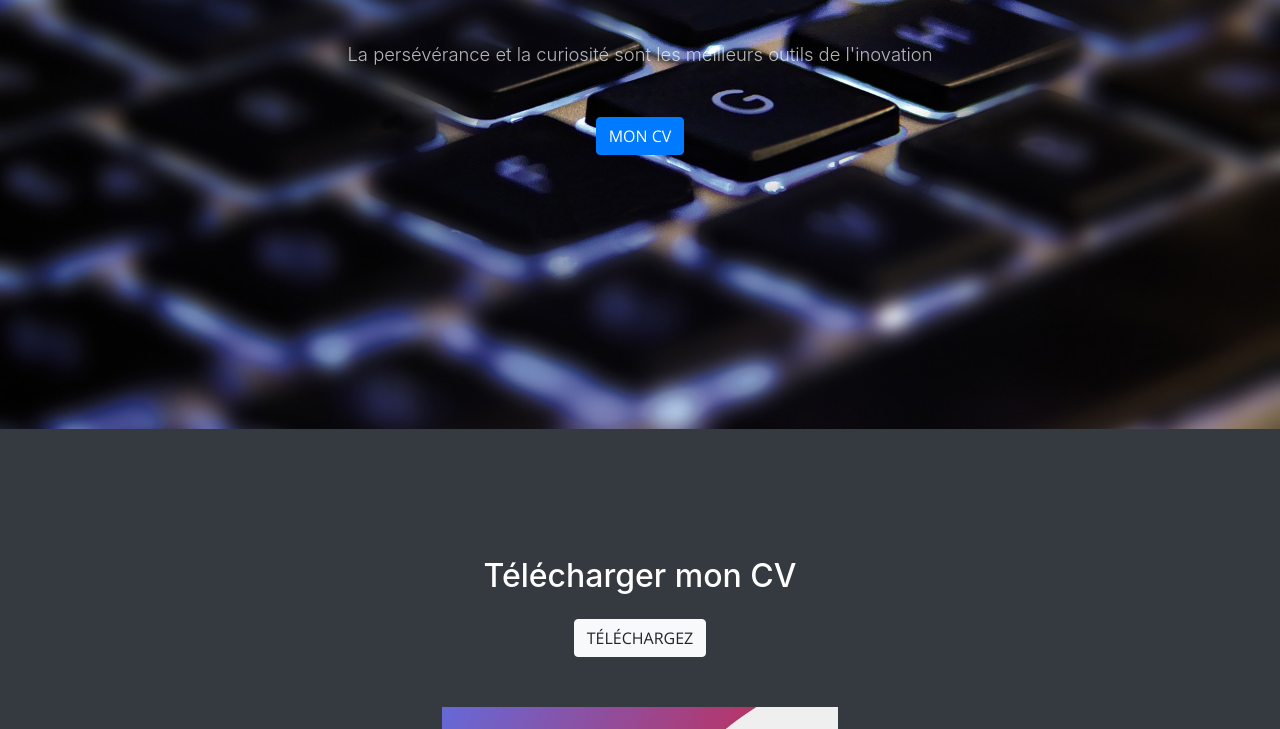
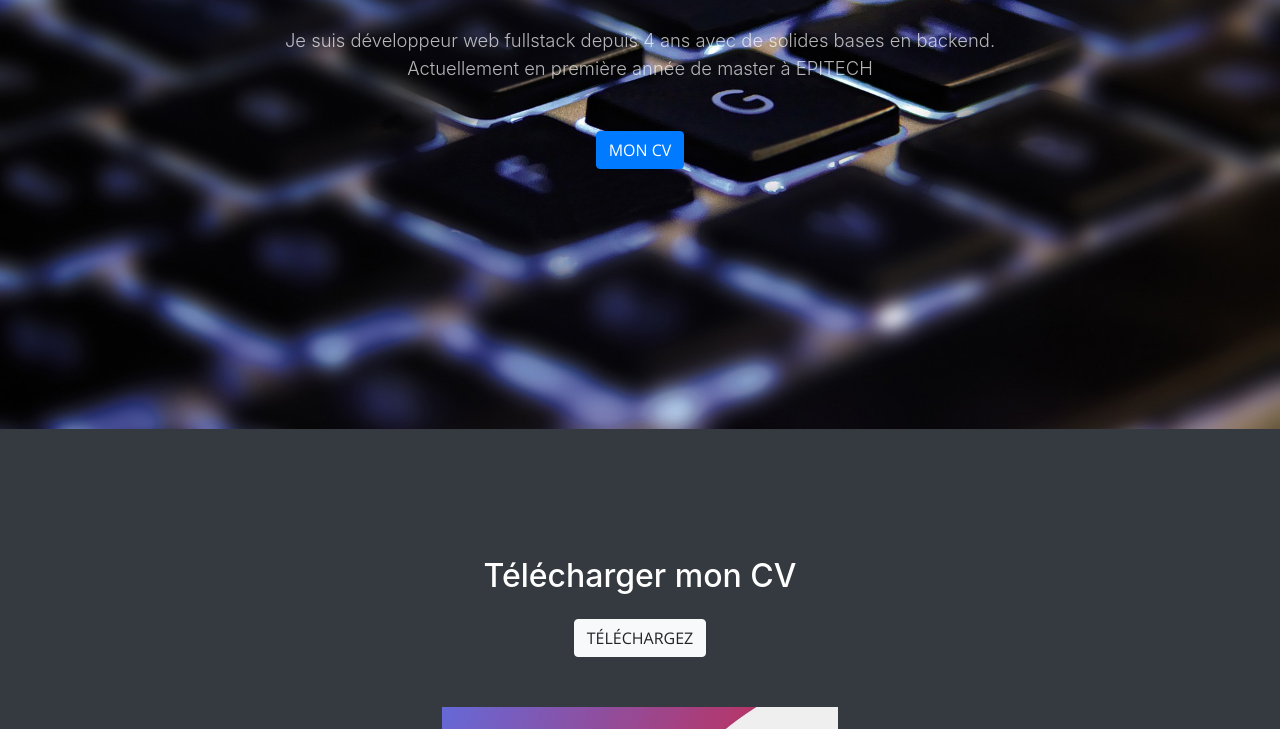
Before and after one commit to kyrog/Portfolio_franck_salhi.github.io, a website with bundled scripts: page index.html in a window 1280 px wide. Shown: the part 371-1100 px from the top of the page. Built offline with nearby package versions, Linux system fonts and the light colour scheme.

Commit message:
Update index.html

```diff
--- a/index.html
+++ b/index.html
@@ -58,7 +58,7 @@
             <hr>
           </div>
           <div class="col-lg-8 mx-auto">
-            <p class="text-faded mb-5">La persévérance et la curiosité sont les meilleurs outils de l'inovation</p>
+            <p class="text-faded mb-5">Je suis développeur web fullstack depuis 4 ans avec de solides bases en backend. Actuellement en première année de master à EPITECH</p>
             <a class="btn btn-primary btn-xl js-scroll-trigger" href="#cv">Mon cv</a>
           </div>
         </div>
```
